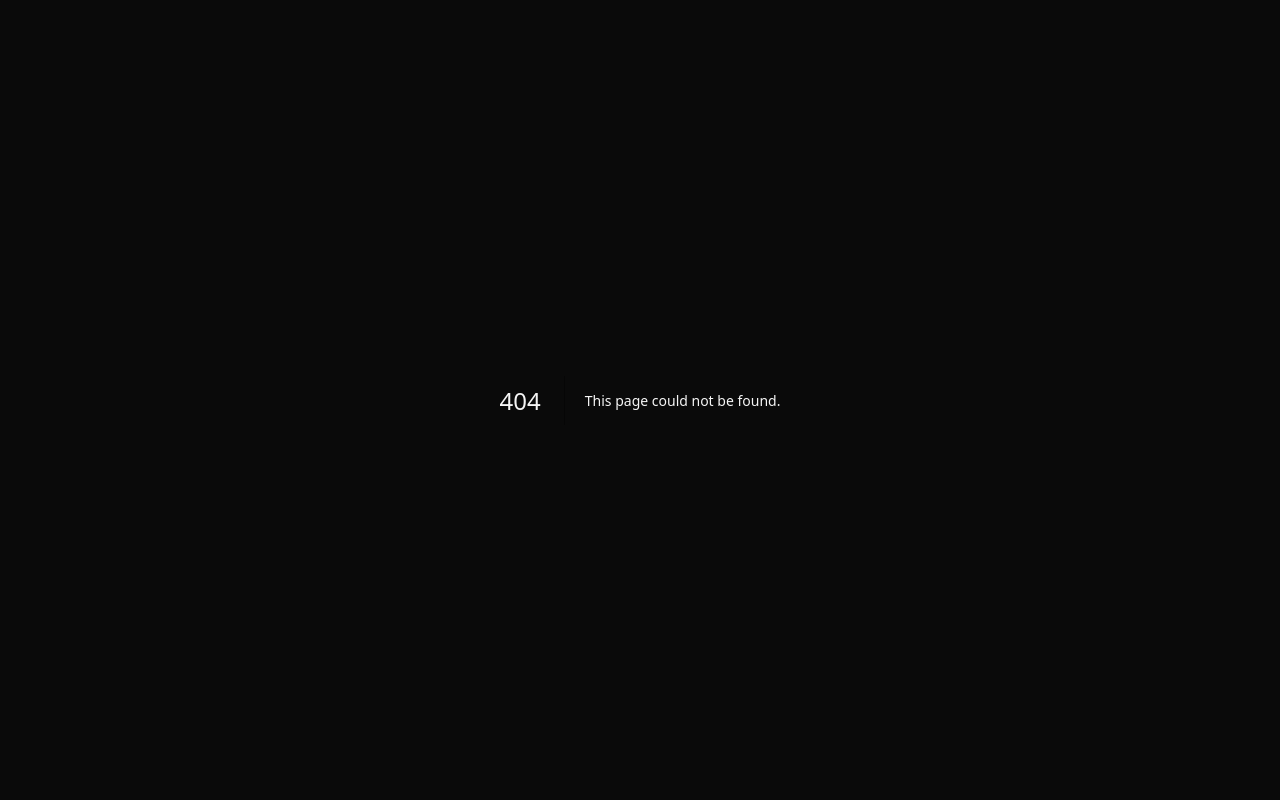
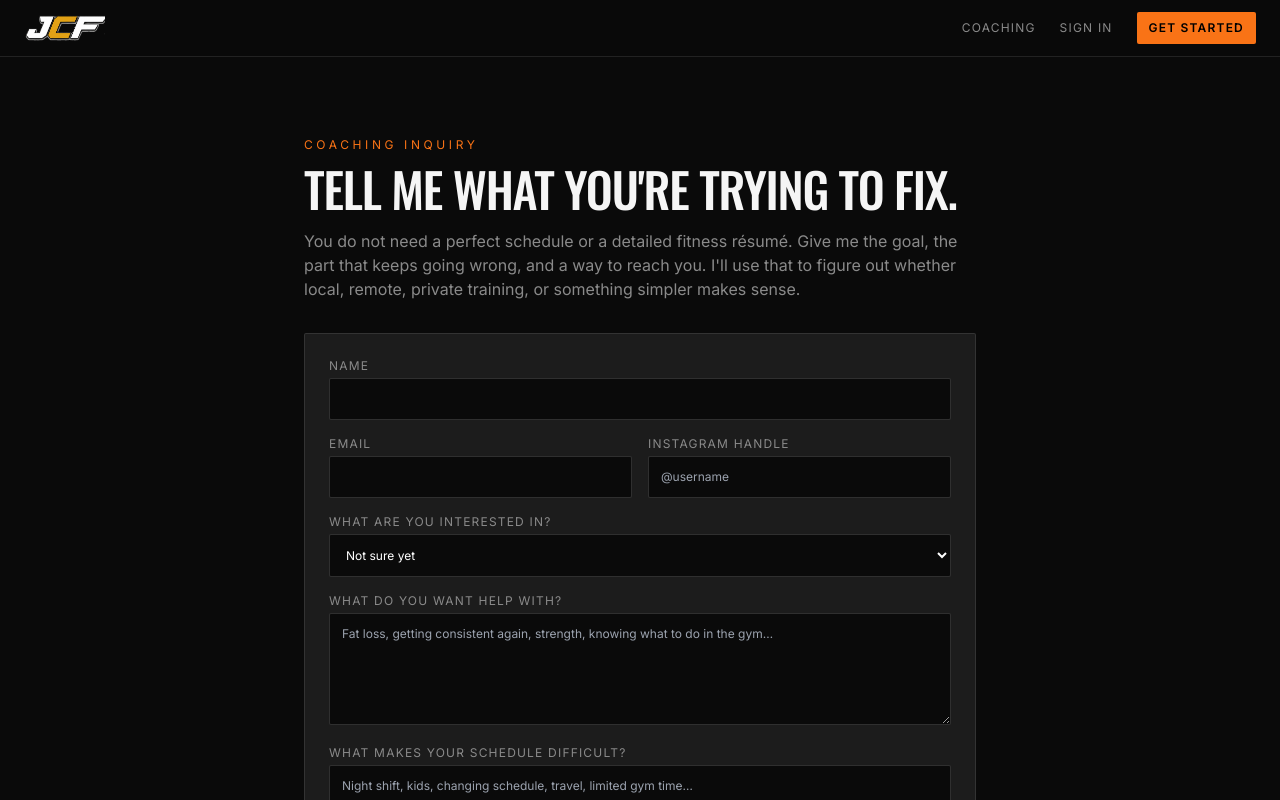
Before and after one commit to jcrist89/jcf-portal, a Next.js app: page /start in a window 1280 px wide. Before the commit this address had no page. Shown: the top 800 px of the page. Built offline with nearby package versions, Linux system fonts and the light colour scheme.

Commit message:
Add public coaching inquiry page

```diff
--- /dev/null
+++ b/src/app/start/page.tsx
@@ -0,0 +1,29 @@
+import { PublicHeader } from "@/components/PublicHeader";
+import { PublicLeadForm } from "@/components/PublicLeadForm";
+
+export default async function StartPage({
+  searchParams,
+}: {
+  searchParams: Promise<{ interest?: string }>;
+}) {
+  const params = await searchParams;
+  const interest = String(params.interest ?? "").slice(0, 120);
+
+  return (
+    <div className="min-h-screen">
+      <PublicHeader />
+      <main id="main-content" className="px-6 py-16 sm:py-20">
+        <div className="max-w-2xl mx-auto">
+          <p className="text-[#f97316] text-xs uppercase tracking-[0.3em] mb-3">Coaching Inquiry</p>
+          <h1 className="font-display uppercase text-3xl sm:text-5xl tracking-tight mb-4">
+            Tell Me What You&apos;re Trying To Fix.
+          </h1>
+          <p className="text-jcf-gray text-sm sm:text-base leading-relaxed mb-8">
+            You do not need a perfect schedule or a detailed fitness résumé. Give me the goal, the part that keeps going wrong, and a way to reach you. I&apos;ll use that to figure out whether local, remote, private training, or something simpler makes sense.
+          </p>
+          <PublicLeadForm initialInterest={interest} />
+        </div>
+      </main>
+    </div>
+  );
+}
```
